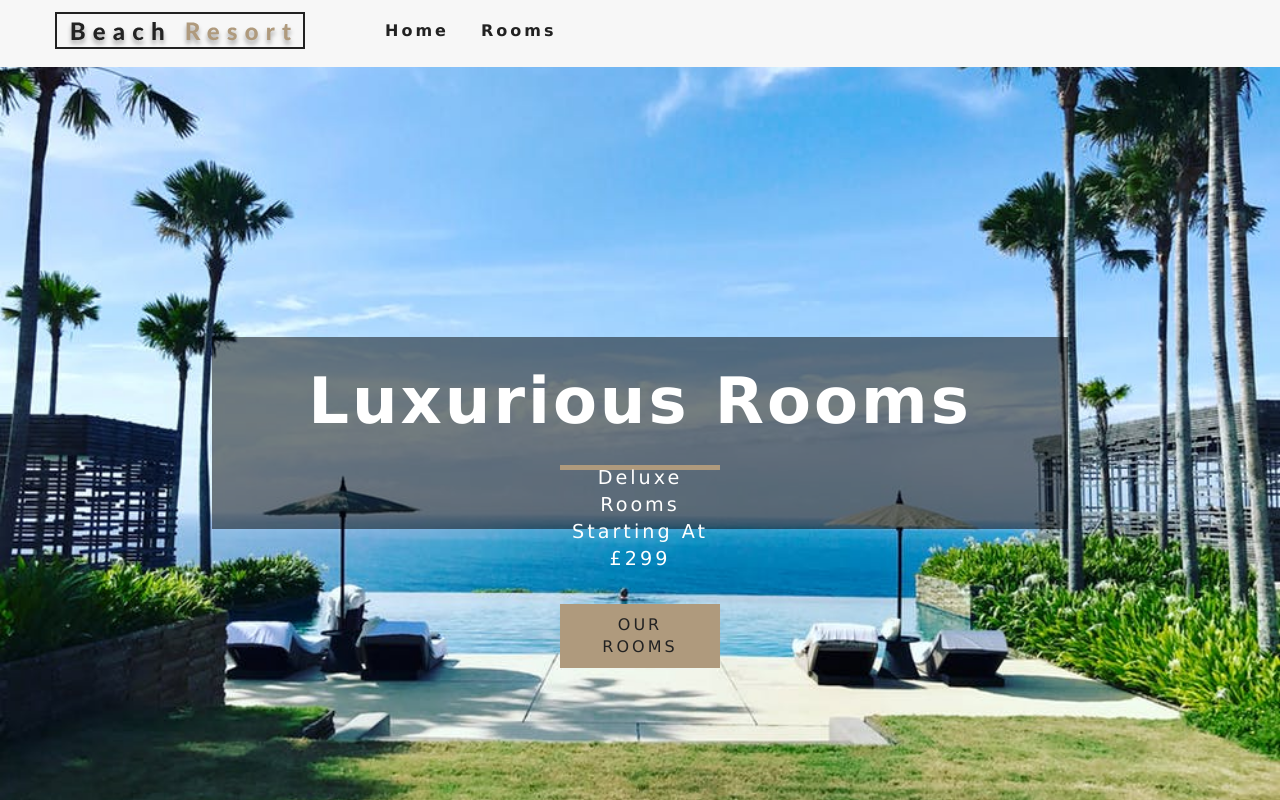
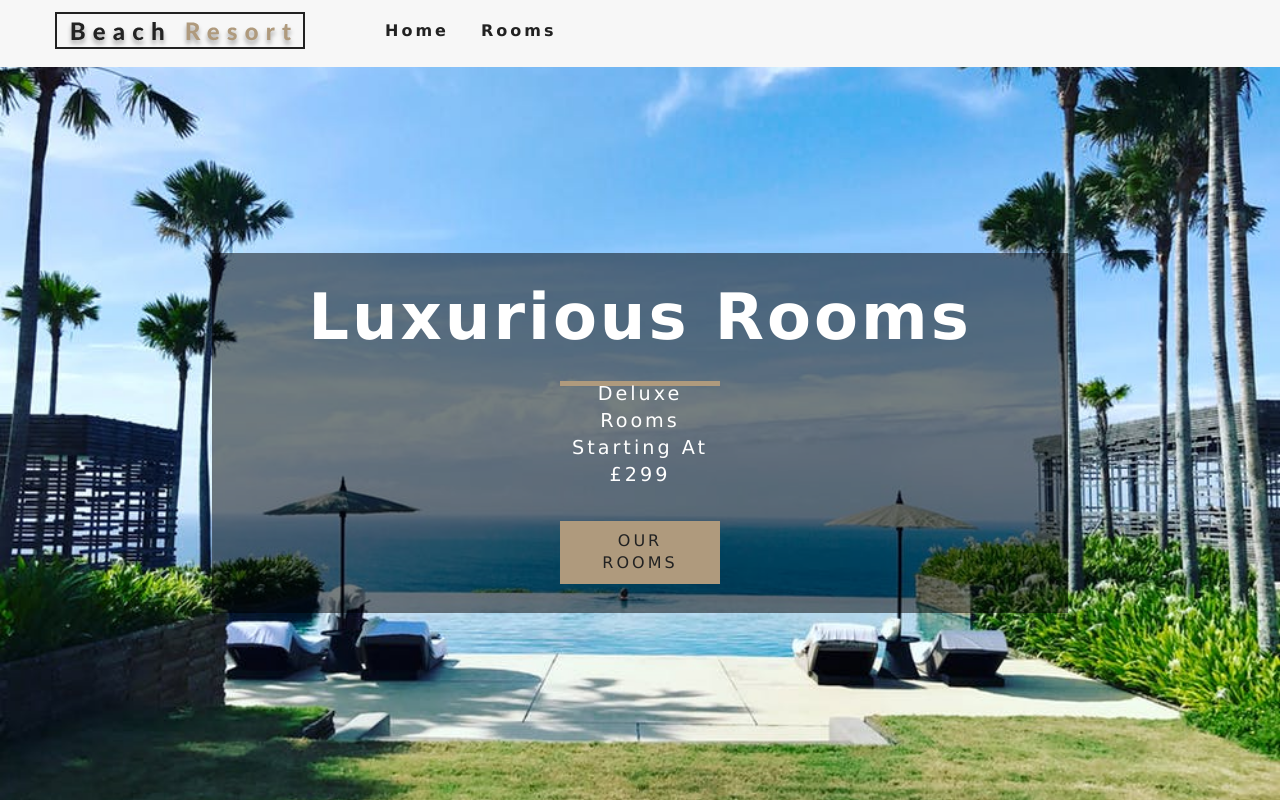
Before and after one commit to onitwin/reactbeachtutorial, a React (Create React App) app: page / in a window 1280 px wide. Built offline with nearby package versions, Linux system fonts and the light colour scheme.

Commit message:
corrected css error

```diff
--- a/src/App.css
+++ b/src/App.css
@@ -164,6 +164,7 @@ h6 {
   align-items: center;
   justify-content: center;
 }
+/* .roomsHero default replaced by below  */
 .roomsHero {
   background-image: url("./images/room-2.jpeg");
   min-height: 60vh;
@@ -173,6 +174,7 @@ h6 {
 .banner {
   display: inline-block;
   background: rgba(0, 0, 0, 0.5);
+  height:45vh;
   color: var(--mainWhite);
   padding: 2rem 1rem;
   text-align: center;
```
